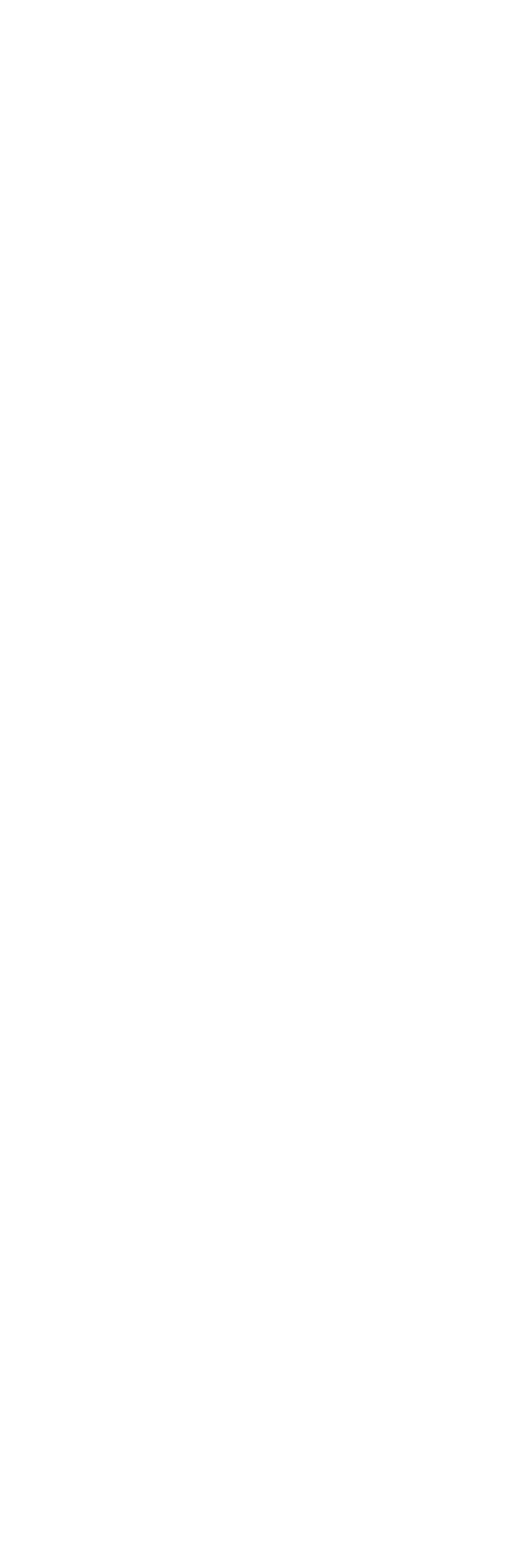
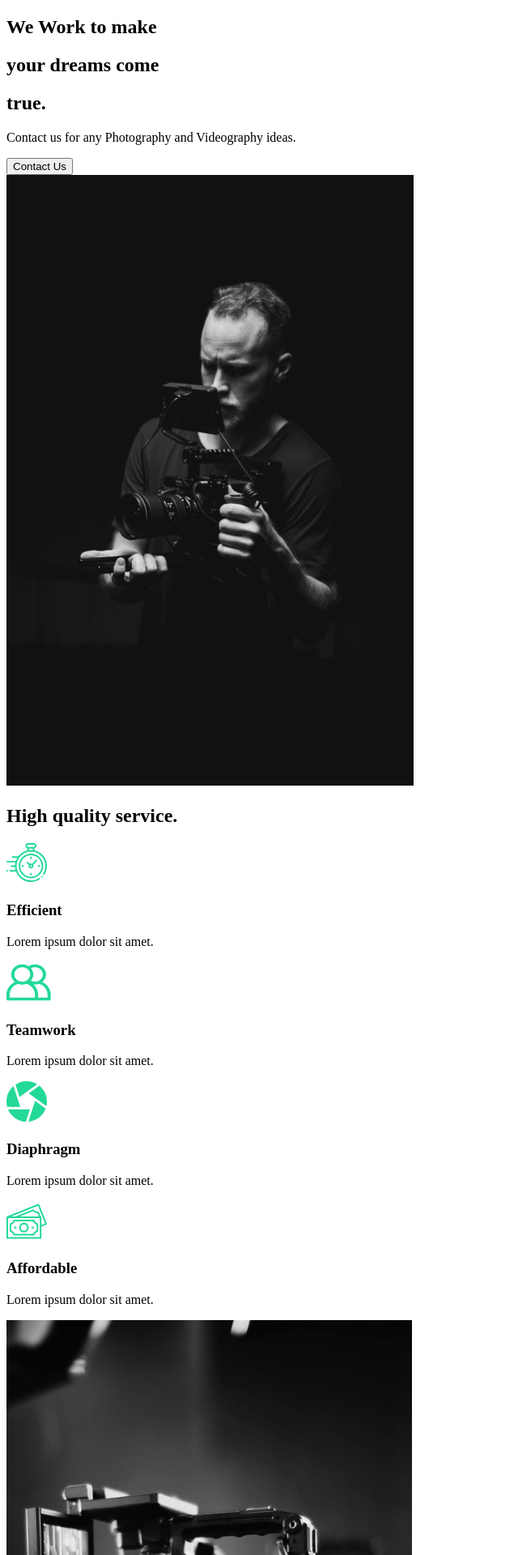
Before and after one commit to Thisisaarush/Capture-App, a React (Create React App) app: page / in a window 1280 px wide. Shown: the top 1920 px of the page at 81% size, without its empty margins (0-640 px from the left). Before the commit the page ends 800 px from the top, so only its background shows below. Built offline with nearby package versions, Linux system fonts and the light colour scheme.

Commit message:
added aboutus and services section

```diff
--- a/src/App.js
+++ b/src/App.jsx
@@ -1,9 +1,10 @@
 
+import AboutUs from "./pages/AboutUs";
 
 function App() {
   return (
     <div className="App">
-
+      <AboutUs />
     </div>
   );
 }
--- /dev/null
+++ b/src/components/AboutSection.jsx
@@ -0,0 +1,33 @@
+import React from "react";
+import home1 from '../img/home1.png'
+
+const AboutSection = () => {
+  return (
+    <div>
+      <div className="description">
+
+        <div className="title">
+          <div className="hide">
+            <h2>We Work to make</h2>
+          </div>
+          <div className="hide">
+            <h2>your <span>dreams</span> come</h2>
+          </div>
+          <div className="hide">
+            <h2>true.</h2>
+          </div>
+        </div>
+
+        <p>Contact us for any Photography and Videography ideas.</p>
+        <button>Contact Us</button>
+
+      </div>
+      <div className="image">
+        <img src={home1} alt="guy with a camera" />
+      </div>
+
+    </div>
+  );
+}
+
+export default AboutSection;
--- /dev/null
+++ b/src/components/ServicesSection.jsx
@@ -0,0 +1,53 @@
+import React from "react";
+import clock from '../img/clock.svg';
+import diaphragm from '../img/diaphragm.svg';
+import money from '../img/money.svg';
+import teamwork from '../img/teamwork.svg';
+import home2 from '../img/home2.png';
+
+const ServicesSection = () => {
+  return (
+    <div className='services'>
+      <div className="description">
+
+        <h2>High <span>quality</span> service.</h2>
+        <div className="cards">
+          <div className="card">
+            <div className="icon">
+              <img src={clock} alt="clock" />
+              <h3>Efficient</h3>
+            </div>
+            <p>Lorem ipsum dolor sit amet.</p>
+          </div>
+          <div className="card">
+            <div className="icon">
+              <img src={teamwork} alt="teamwork" />
+              <h3>Teamwork</h3>
+            </div>
+            <p>Lorem ipsum dolor sit amet.</p>
+          </div>
+          <div className="card">
+            <div className="icon">
+              <img src={diaphragm} alt="diaphragm" />
+              <h3>Diaphragm</h3>
+            </div>
+            <p>Lorem ipsum dolor sit amet.</p>
+          </div>
+          <div className="card">
+            <div className="icon">
+              <img src={money} alt="money" />
+              <h3>Affordable</h3>
+            </div>
+            <p>Lorem ipsum dolor sit amet.</p>
+          </div>
+
+        </div>
+      </div>
+      <div className="image">
+        <img src={home2} alt="home2" />
+      </div>
+    </div>
+  );
+}
+
+export default ServicesSection;
--- a/src/index.js
+++ b/src/index.js
@@ -1,6 +1,6 @@
 import React from 'react';
 import ReactDOM from 'react-dom';
-import App from './App';
+import App from './App.jsx';
 import reportWebVitals from './reportWebVitals';
 
 ReactDOM.render(
--- /dev/null
+++ b/src/pages/AboutUs.js
@@ -0,0 +1,14 @@
+import React from 'react';
+import AboutSection from '../components/AboutSection.jsx'
+import ServicesSection from '../components/ServicesSection.jsx';
+
+const AboutUs = () => {
+  return (
+    <div>
+      <AboutSection />
+      <ServicesSection />
+    </div>
+  );
+}
+
+export default AboutUs;
```
